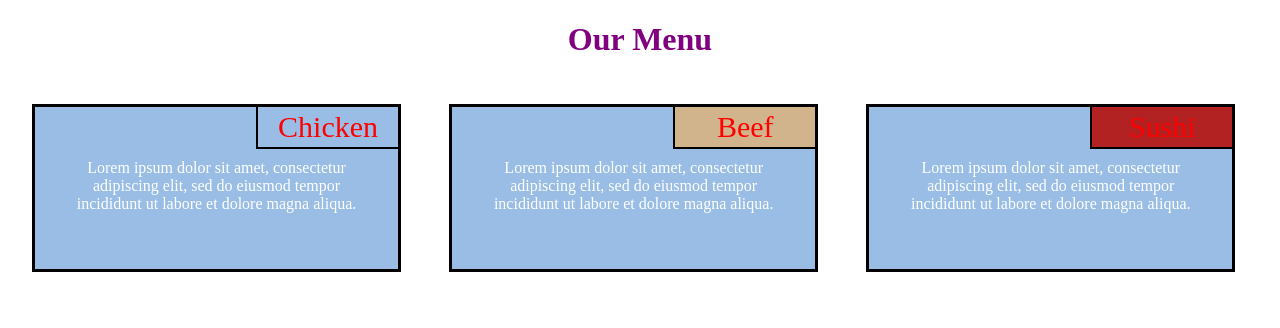
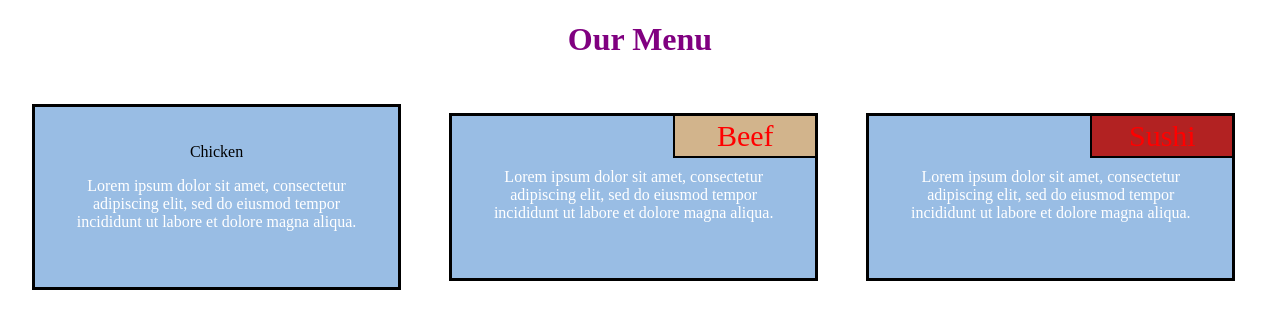
Before and after one commit to remozdemir/irem_ozdemir-odev1-, a plain HTML site: page index.html in a window 1280 px wide. Drawn offline with Linux system fonts and the light colour scheme.

Commit message:
Update index.html

```diff
--- a/index.html
+++ b/index.html
@@ -11,7 +11,7 @@
                 <div class="area">
                     <div class="frame1">
                         <div class="box">
-                            <div class="right">
+                            <div class="ight">
                                 Chicken
                                 </div>
                                 <p> Lorem ipsum dolor sit amet, consectetur adipiscing elit, sed do eiusmod tempor incididunt ut labore et
```
